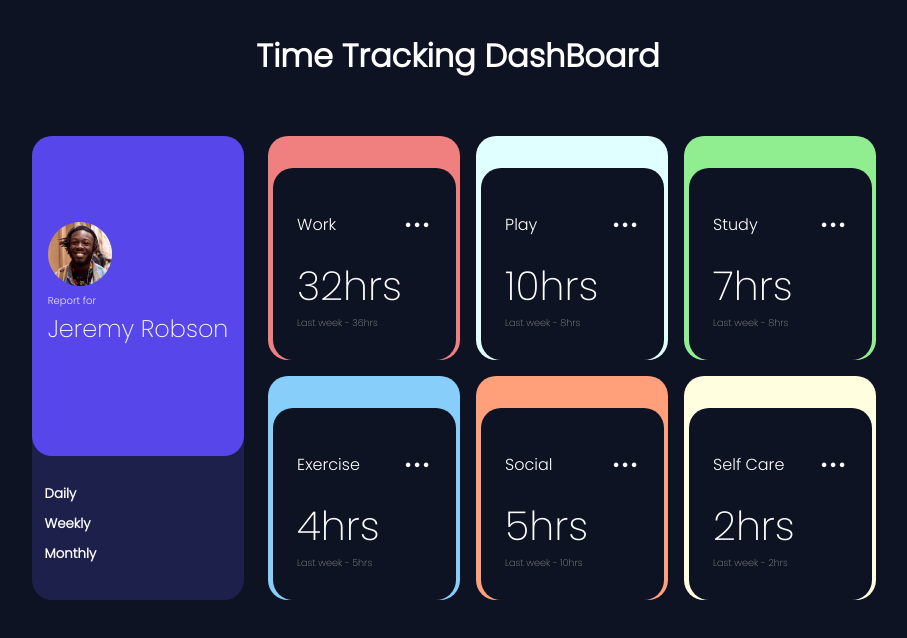
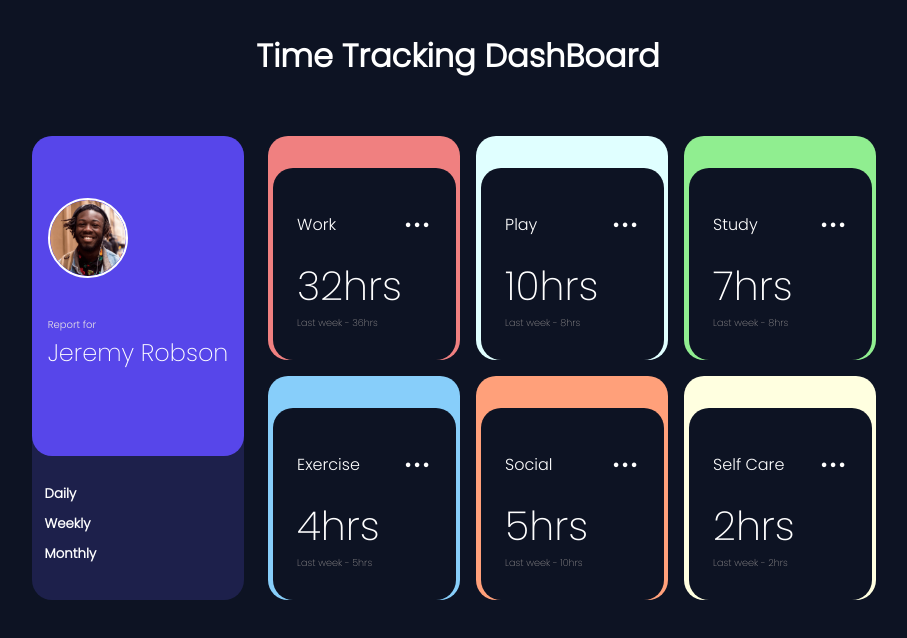
Before and after one commit to jazmindestefano/time-tracking-dashboard, a plain HTML site: page index.html in a window 1280 px wide. Shown: the whole page, without its empty margins (182-1089 px from the left). Drawn offline with Linux system fonts and the light colour scheme.

Commit message:
profile changes

```diff
--- a/styles.css
+++ b/styles.css
@@ -160,7 +160,10 @@ header{
 }
 
 .container .personal-profile-and-options .person-profile img {
-    width: 4rem;
+    width: 5rem;
+    border: 2px solid white;
+    border-radius: 50%;
+    margin-bottom: 2rem;
 }
 
 .container .personal-profile-and-options .person-profile span {
```
